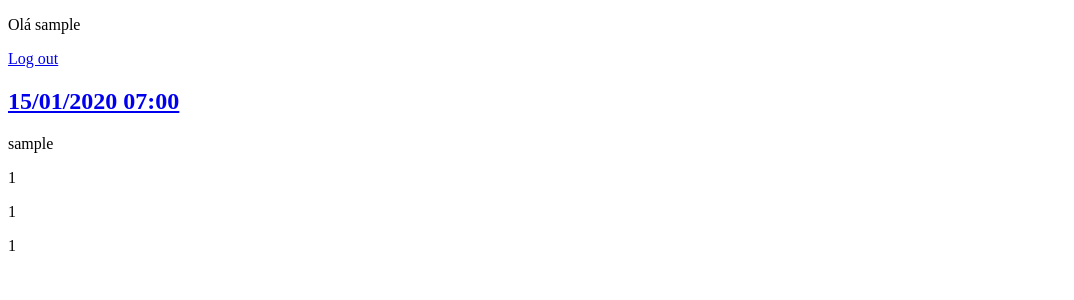
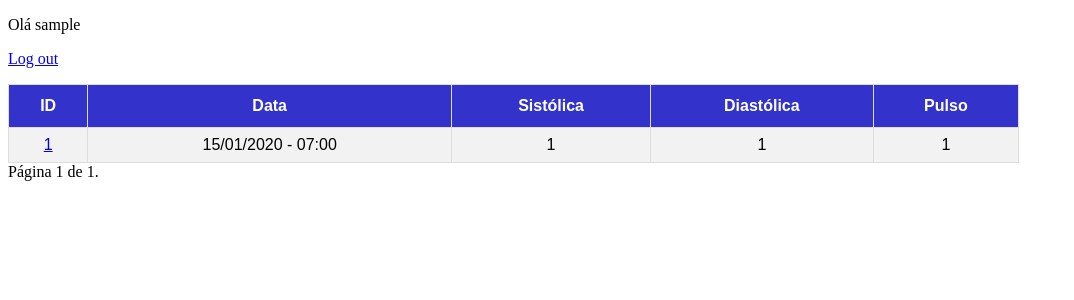
Before and after one commit to alberto-minoru/monitor_pressao, a Django app: page /registros/ in a window 1280 px wide. Shown: the top 300 px of the page, without its empty margins (0-1074 px from the left). Run offline with Django 3.2, Linux system fonts and the light colour scheme; a user stored in the database is signed in; tables that the repository leaves empty hold one stand-in row (values such as "Sample post").

Commit message:
Paginação e ajustes no template

```diff
--- a/registros/views.py
+++ b/registros/views.py
@@ -8,6 +8,7 @@ from .models import Pressao
 class PressaoListView(LoginRequiredMixin, ListView):
     model = Pressao
     template_name = 'registros/registros_list.html'
+    paginate_by = 100
 
     def get_queryset(self):
         return self.model.objects.filter(pessoa=self.request.user).order_by('-data')
--- a/templates/registros/registros_list.html
+++ b/templates/registros/registros_list.html
@@ -9,13 +9,66 @@
     {% else %}
         <p>Você não está logado. Clique <a href="{% url 'login' %}">aqui</a> para logar</p>
     {% endif %}
-    {% for pressao in pressao_list %}
-        <div>
-            <h2><a href="{{ pressao.get_absolute_url }}">{{ pressao.data|date:"d/m/Y H:i" }}</a></h2>
-            <p>{{ pressao.pessoa }}</p>
-            <p>{{ pressao.sis }}</p>
-            <p>{{ pressao.dia }}</p>
-            <p>{{ pressao.pul }}</p>
-        </div>
-    {% endfor %}
+    <style>
+        #registros {
+          font-family: Arial, Helvetica, sans-serif;
+          border-collapse: collapse;
+          width: 80%;
+        }
+
+        #registros td, #registros th {
+          border: 1px solid #ddd;
+          padding: 8px;
+          text-align: center;
+          vertical-align: middle;
+        }
+
+        #registros tr:nth-child(even){background-color: #f2f2f2;}
+
+        #registros tr:hover {background-color: #ddd;}
+
+        #registros th {
+          padding-top: 12px;
+          padding-bottom: 12px;
+          background-color: #3333cc;
+          color: white;
+        }
+    </style>
+    <table id="registros">
+        <tr>
+            <th>ID</th>
+            <th>Data</th>
+            <th>Sistólica</th>
+            <th>Diastólica</th>
+            <th>Pulso</th>
+        </tr>
+        {% for pressao in pressao_list %}
+            <tr>
+                <td><a href="{{ pressao.get_absolute_url }}">{{ pressao.pk }}</a></td>
+                <td>{{ pressao.data|date:"d/m/Y - H:i" }}</td>
+                <td>{{ pressao.sis }}</td>
+                <td>{{ pressao.dia }}</td>
+                <td>{{ pressao.pul }}</td>
+            </tr>
+        {% endfor %}
+    </table>
+
+    <div>
+        <span>
+            {% if page_obj.has_previous %}
+                <a href="?page=1">&laquo; primeiro</a>
+                <a href="?page={{ page_obj.previous_page_number }}">anterior</a>
+            {% endif %}
+
+            <span class="current">
+                Página {{ page_obj.number }} de {{ page_obj.paginator.num_pages }}.
+            </span>
+
+            {% if page_obj.has_next %}
+                <a href="?page={{ page_obj.next_page_number }}">próximo</a>
+                <a href="?page={{ page_obj.paginator.num_pages }}">ultimo &raquo;</a>
+            {% endif %}
+        </span>
+    </div>
+
 {% endblock content %}
```
